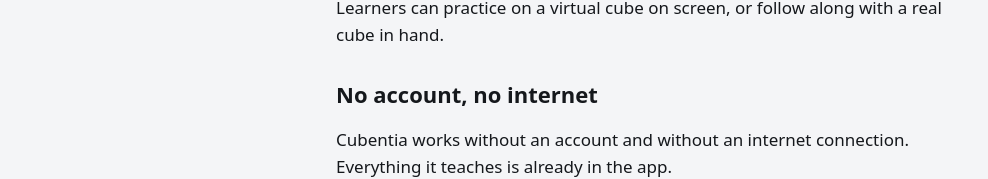
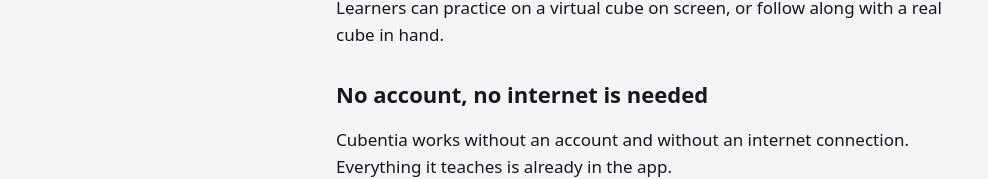
Before and after one commit to hebelmx/cubentia-site, a plain HTML site: page site/index.html in a window 1280 px wide. Shown: the part 289-468 px from the top of the page, without its empty margins (0-988 px from the left). Drawn offline with Linux system fonts and the light colour scheme.

Commit message:
content(landing): reword offline heading to 'No account, no internet is needed'
Co-Authored-By: Claude Opus 5.5 <noreply@anthropic.com>

```diff
--- a/site/index.html
+++ b/site/index.html
@@ -17,7 +17,7 @@
     <p>Cubentia is an offline Android tutor. It teaches a beginner to solve a 3×3 cube, one step at a time.</p>
     <p>Learners can practice on a virtual cube on screen, or follow along with a real cube in hand.</p>
 
-    <h2>No account, no internet</h2>
+    <h2>No account, no internet is needed</h2>
     <p>Cubentia works without an account and without an internet connection. Everything it teaches is already in the app.</p>
 
     <h2>Privacy and support</h2>
```
